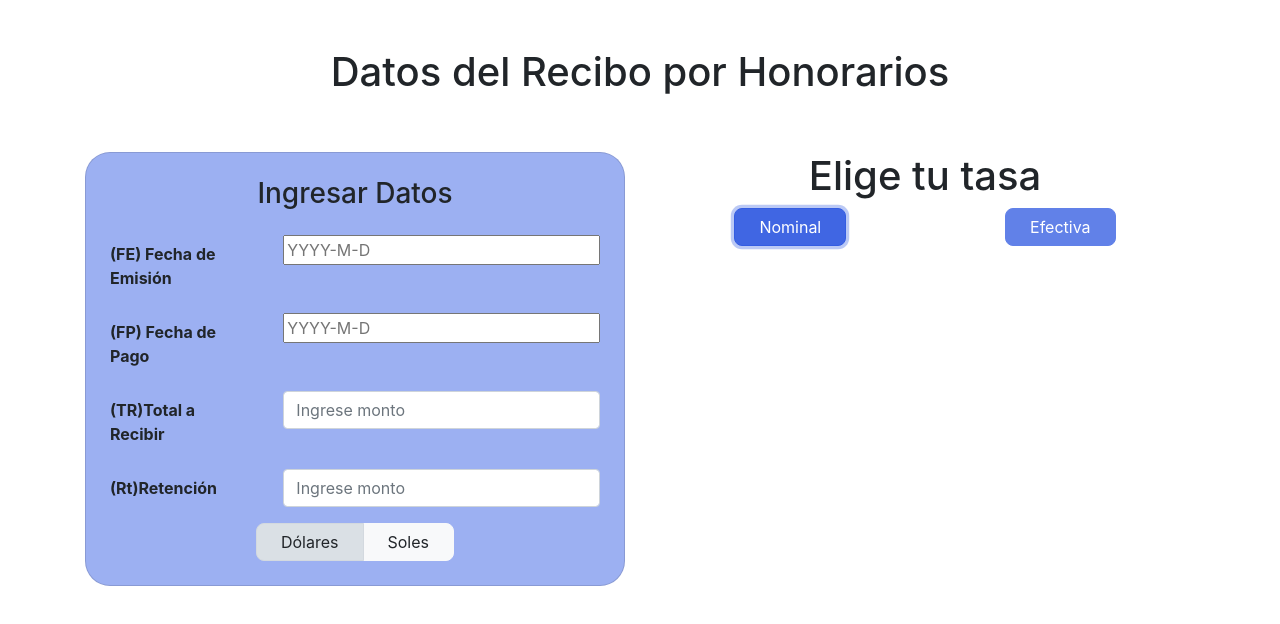
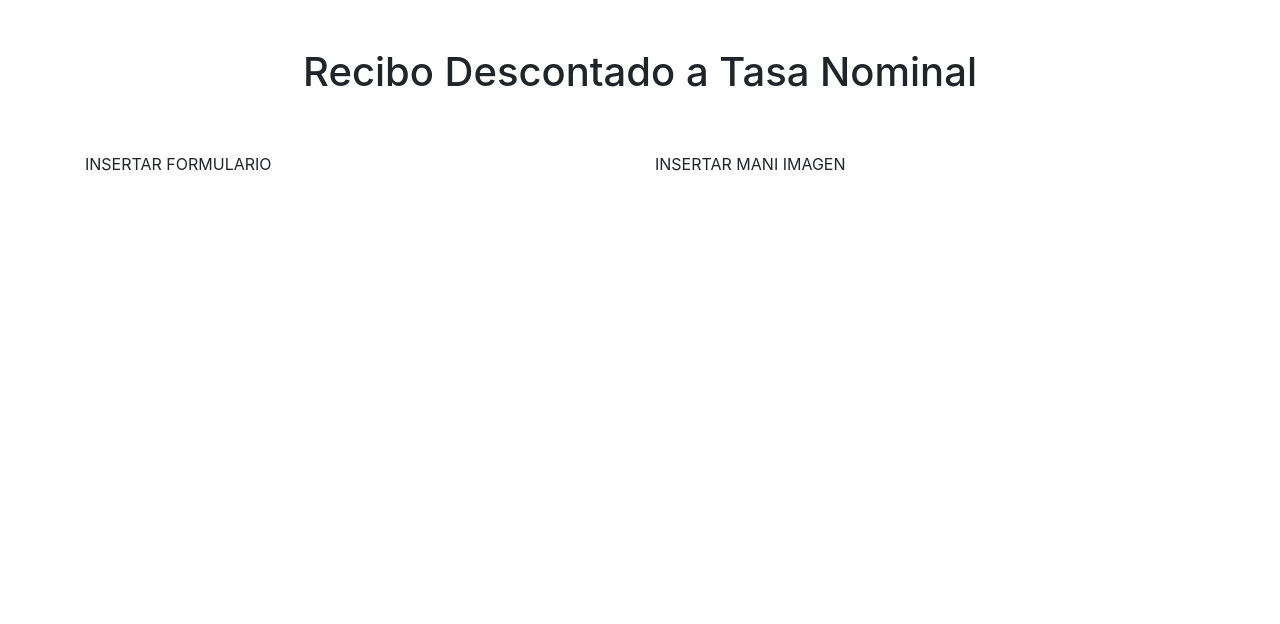
Before and after one commit to Ariandel007/tp-finanzas-frontend, a React (Create React App) app: page /receipt in a window 1280 px wide. Both pictures are taken after a click on the button "Nominal". Shown: the top 624 px of the page. Built offline with nearby package versions, Linux system fonts and the light colour scheme.

Commit message:
form rate actions

```diff
--- a/src/_components/Receipt.js
+++ b/src/_components/Receipt.js
@@ -1,5 +1,6 @@
 import { Fragment, useEffect, useState } from "react";
 import ReceiptGeneralData from "./ReceiptGeneralData";
+import SelectRate from "./SelectRate";
 
 const Receipt = () => {
 
@@ -8,6 +9,60 @@ const Receipt = () => {
         stage: 0
     });
 
+    const [receiptFormData, setReceiptFormData] = useState({
+        isDolar: false,
+        description: '',
+        name: '',
+        retainage: 0.0,
+        totalValue: 0.0,
+        paymentDate: 0.0,
+        dateOfIssue: '',
+        rate: {
+            isCommercialYear: false,
+            isNominal: false,
+            percentage: true
+        }
+    });
+
+    useEffect(()=> {
+        console.log('Es nominal', receiptFormData.rate.isNominal);
+        console.log('Stage', dataView.stage);
+    },
+    [receiptFormData.rate.isNominal, dataView.stage]);
+
+    const contentPage = () => {
+
+        if (dataView.stage == 0) {
+            return (
+                <Fragment>
+                    <div className="col-12 col-lg-6">
+                        <ReceiptGeneralData/>
+                    </div>
+
+                    <div className="col-12 col-lg-6">
+                        <SelectRate dataView={dataView} setdataView={setdataView} receiptFormData={receiptFormData} setReceiptFormData={setReceiptFormData}/>
+                    </div>
+                </Fragment>
+            );
+        }
+
+        if (dataView.stage == 1) {
+            return (
+                <Fragment>
+                    <div className="col-12 col-lg-6">
+                        <div>INSERTAR FORMULARIO</div>
+                    </div>
+
+                    <div className="col-12 col-lg-6">
+                        <div>INSERTAR MANI IMAGEN</div>
+                    </div>
+                </Fragment>
+            );
+        }
+
+        return null;
+    }
+
     return (
         <Fragment>
             <div className="d-flex justify-content-center my-5">
@@ -15,19 +70,7 @@ const Receipt = () => {
             </div>
 
             <div className="row">
-                <div className="col-12 col-lg-6">
-                    <ReceiptGeneralData/>
-                </div>
-
-                <div className="col-12 col-lg-6">
-                <div className="d-flex justify-content-center">
-                    <h1>Elige tu tasa</h1>
-                </div>
-                <div className="d-flex justify-content-around">
-                    <button type="button" class="btn btn-primary">Nominal</button>
-                    <button type="button" class="btn btn-primary">Efectiva</button>
-                </div>
-                </div>
+                { contentPage() }
             </div>
         </Fragment>
     );}
--- a/src/_components/ReceiptGeneralData.js
+++ b/src/_components/ReceiptGeneralData.js
@@ -2,6 +2,14 @@ import DayPickerInput from 'react-day-picker/DayPickerInput';
 import '../picker.scss'
 
 const ReceiptGeneralData = () => {
+
+    const style = {
+        'width': '100%',
+        'padding': '0.3rem',
+        'boxSizing': 'border-box',
+        'borderRadius': '4px',
+        'border': 'none'
+    }
 
     return (
         <div className="card card-data-form p-4">
@@ -13,14 +21,14 @@ const ReceiptGeneralData = () => {
                 <div className="form-group row">
                     <label htmlFor="dateOfIssue" className="col-sm-4 col-form-label"><strong>(FE) Fecha de Emisión</strong></label>
                     <div className="col-sm-8">
-                    <DayPickerInput inputProps={{ style: { width: '100%' } }}  onDayChange={day => console.log(day)} />
+                    <DayPickerInput inputProps={{ style: style }}  onDayChange={day => console.log(day)} />
                     </div>
                 </div>
 
                 <div className="form-group row">
                     <label htmlFor="paymentDate" className="col-sm-4 col-form-label"><strong>(FP) Fecha de Pago</strong></label>
                     <div className="col-sm-8">
-                    <DayPickerInput inputProps={{ style: { width: '100%' } }}  onDayChange={day => console.log(day)} />
+                    <DayPickerInput inputProps={{ style: style }}  onDayChange={day => console.log(day)} />
                     </div>
                 </div>
 
@@ -38,12 +46,12 @@ const ReceiptGeneralData = () => {
                     </div>
                 </div>
                 <div className="d-flex justify-content-center">
-                    <div class="btn-group btn-group-toggle" data-toggle="buttons">
-                        <label class="btn btn-light active">
-                            <input type="radio" name="options" id="option1" autocomplete="off" checked/> Dólares
+                    <div className="btn-group btn-group-toggle" data-toggle="buttons">
+                        <label className="btn btn-light active">
+                            <input type="radio" name="options" id="option1" autoComplete="off"/> Dólares
                         </label>
-                        <label class="btn btn-light">
-                            <input type="radio" name="options" id="option3" autocomplete="off"/> Soles
+                        <label className="btn btn-light">
+                            <input type="radio" name="options" id="option3" autoComplete="off"/> Soles
                         </label>
                     </div>
                 </div>
--- /dev/null
+++ b/src/_components/SelectRate.js
@@ -0,0 +1,35 @@
+import { Fragment } from "react";
+
+const SelectRate = ({ dataView, setdataView, receiptFormData, setReceiptFormData }) => {
+
+    const selectRateType = (isNominalState) => {
+        setReceiptFormData({
+            ...receiptFormData,
+            rate: {
+                ...receiptFormData.rate,
+                isNominal: isNominalState
+            }
+        });
+
+        setdataView({
+            ...dataView,
+            title: 'Recibo Descontado a Tasa Nominal',
+            stage: 1
+        });
+
+    }
+
+    return (
+        <Fragment>
+            <div className="d-flex justify-content-center">
+                <h1>Elige tu tasa</h1>
+            </div>
+            <div className="d-flex justify-content-around">
+                <button type="button" className="btn btn-primary" onClick={ () => selectRateType(true)} >Nominal</button>
+                <button type="button" className="btn btn-primary" onClick={ () => selectRateType(false)}>Efectiva</button>
+            </div>
+        </Fragment>
+    );
+}
+
+export default SelectRate;
--- a/src/picker.scss
+++ b/src/picker.scss
@@ -155,7 +155,7 @@
     background-color: transparent;
     background-image: none;
     box-shadow: none;
-    color: #4A90E2;
+    color: #6181E8;
     font-size: 0.875em;
     cursor: pointer;
   }
@@ -191,7 +191,7 @@
   .DayPicker-Day--selected:not(.DayPicker-Day--disabled):not(.DayPicker-Day--outside) {
     position: relative;
 
-    background-color: #4A90E2;
+    background-color: #6181E8;
     color: #F0F8FF;
   }
 
@@ -217,7 +217,7 @@
   .DayPickerInput-Overlay {
     position: absolute;
     left: 0;
-    z-index: 1;
+    z-index: 100;
 
     background: white;
     box-shadow: 0 2px 5px rgba(0, 0, 0, 0.15);
```
